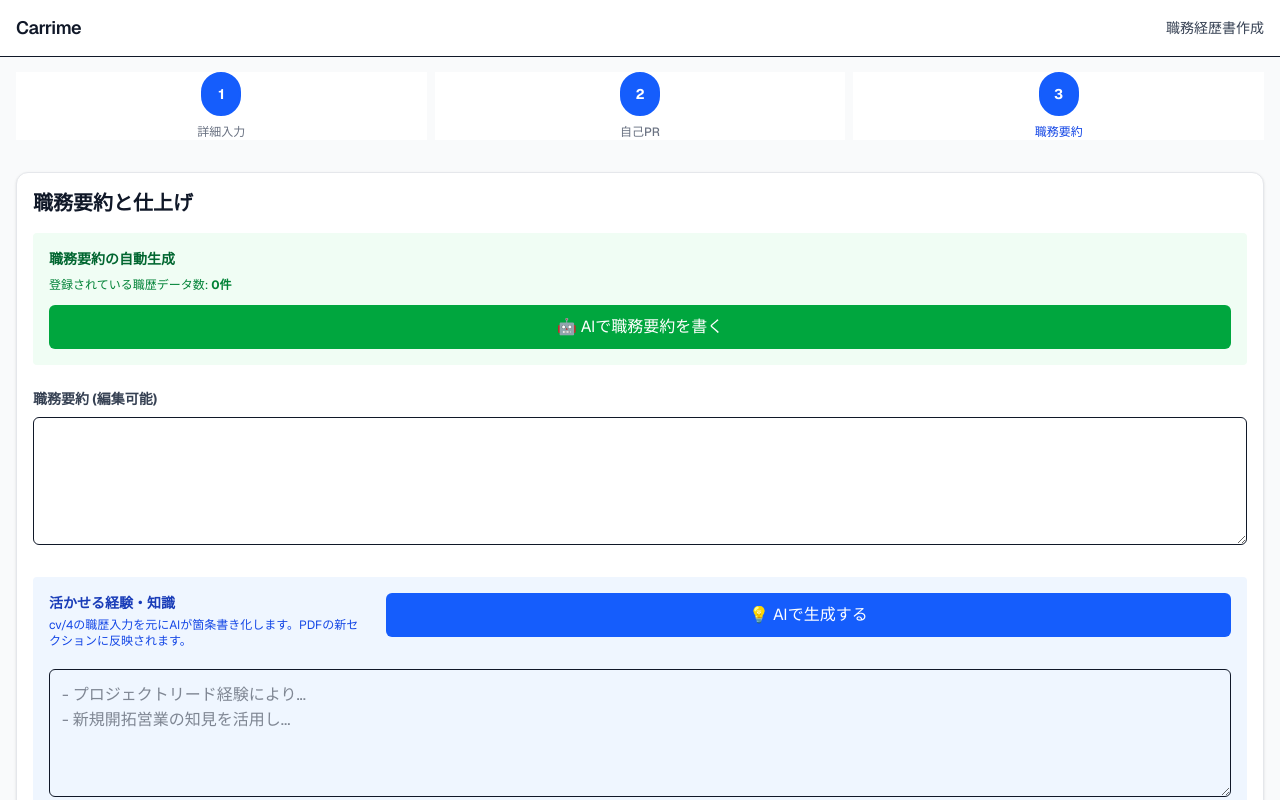
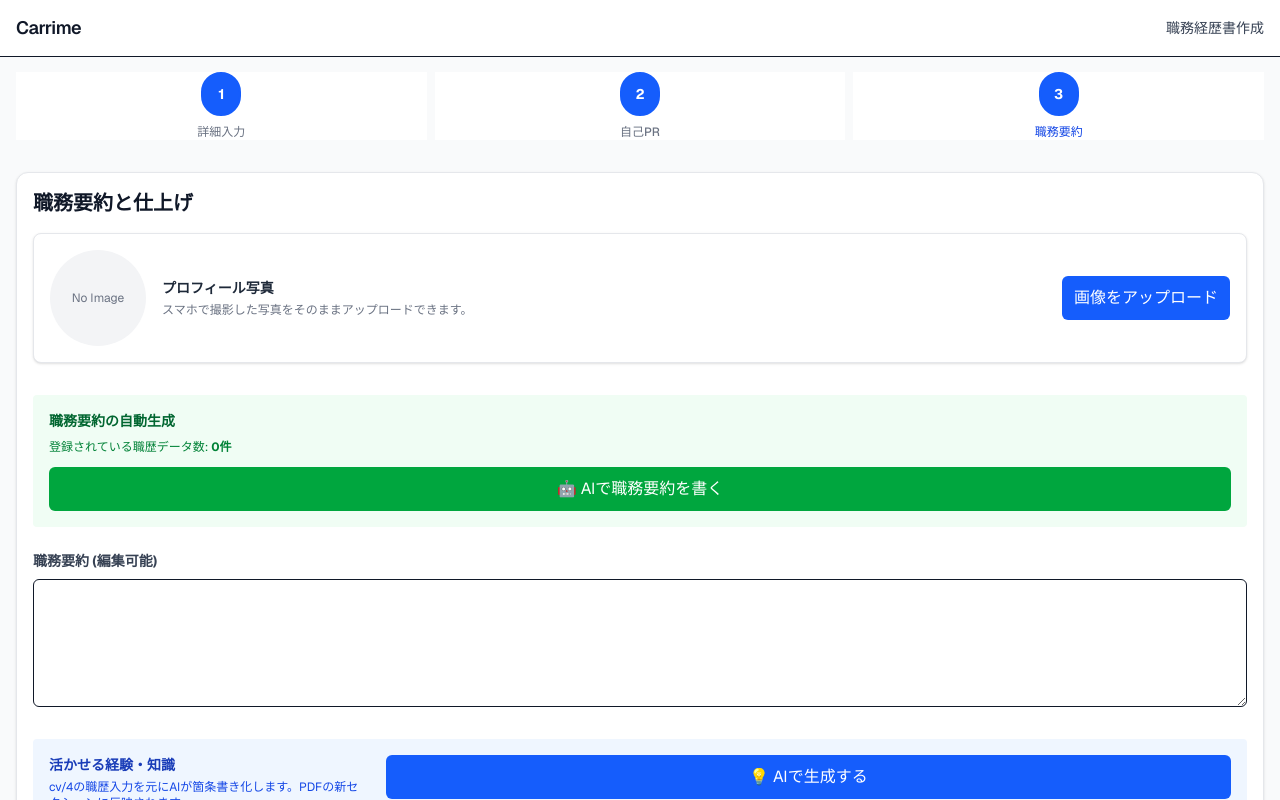
Before and after one commit to ANOSkdy/resume_aidesu, a Next.js app: page /cv/3 in a window 1280 px wide. Shown: the top 800 px of the page. Built offline with nearby package versions, Linux system fonts and the light colour scheme; what @react-pdf/renderer would draw is missing.

Commit message:
Add profile photo upload UI to CV step 3

```diff
--- a/app/cv/3/page.tsx
+++ b/app/cv/3/page.tsx
@@ -1,6 +1,6 @@
 'use client';
 
-import React, { useState, useEffect } from 'react';
+import React, { useEffect, useRef, useState } from 'react';
 import { useRouter } from 'next/navigation';
 import { Button } from '@/components/ui/Button';
 import { PDFTrigger } from '@/components/pdf/PDFTrigger';
@@ -13,6 +13,12 @@ export default function CVStep3() {
   const [fullData, setFullData] = useState<any>(null);
   const [loadingAI, setLoadingAI] = useState(false);
   const [loadingExperienceAI, setLoadingExperienceAI] = useState(false);
+  const [profilePhotoUrl, setProfilePhotoUrl] = useState<string | null>(null);
+  const [uploadingPhoto, setUploadingPhoto] = useState(false);
+  const [uploadMessage, setUploadMessage] = useState<
+    { type: 'success' | 'error'; text: string } | null
+  >(null);
+  const fileInputRef = useRef<HTMLInputElement | null>(null);
 
   useEffect(() => {
     const resumeId = localStorage.getItem('carrimy_resume_id');
@@ -29,8 +35,63 @@ export default function CVStep3() {
         if (data.resume && (data.resume.transferable_skills || data.resume.experience_knowledge)) {
           setTransferableSkills(data.resume.transferable_skills || data.resume.experience_knowledge);
         }
+        if (data.resume && typeof data.resume.profilePhotoUrl === 'string') {
+          setProfilePhotoUrl(data.resume.profilePhotoUrl || null);
+        }
       });
   }, []);
+
+  const handleProfilePhotoUpload = async (
+    event: React.ChangeEvent<HTMLInputElement>,
+  ) => {
+    const file = event.target.files?.[0];
+    if (!file) {
+      setUploadMessage({ type: 'error', text: '画像ファイルが選択されていません' });
+      return;
+    }
+
+    const resumeId = fullData?.resume?.id || localStorage.getItem('carrimy_resume_id');
+    if (!resumeId) {
+      setUploadMessage({ type: 'error', text: '履歴書IDが見つかりませんでした' });
+      return;
+    }
+
+    const formData = new FormData();
+    formData.append('file', file);
+    formData.append('resumeId', resumeId);
+
+    setUploadingPhoto(true);
+    setUploadMessage(null);
+
+    try {
+      const res = await fetch('/api/data/resume/profile-photo', {
+        method: 'POST',
+        body: formData,
+      });
+
+      const json = await res.json();
+
+      if (res.ok && json.ok) {
+        const newUrl = json.profilePhotoUrl || null;
+        setProfilePhotoUrl(newUrl);
+        setFullData((prev: any) =>
+          prev
+            ? { ...prev, resume: { ...prev.resume, profilePhotoUrl: newUrl } }
+            : prev,
+        );
+        setUploadMessage({ type: 'success', text: 'プロフィール画像を更新しました' });
+        router.refresh();
+      } else {
+        throw new Error(json.error || 'Upload failed');
+      }
+    } catch (error) {
+      console.error('Profile photo upload failed:', error);
+      setUploadMessage({ type: 'error', text: 'プロフィール画像のアップロードに失敗しました' });
+    } finally {
+      setUploadingPhoto(false);
+      event.target.value = '';
+    }
+  };
 
   const buildCareerText = () => {
     if (!fullData || !fullData.works || fullData.works.length === 0) return '';
@@ -152,6 +213,59 @@ export default function CVStep3() {
     <div>
       <h2 className="text-xl font-bold mb-4">職務要約と仕上げ</h2>
 
+      <div className="mb-8 rounded-lg border border-gray-200 bg-white p-4 shadow-sm">
+        <div className="flex flex-col gap-4 sm:flex-row sm:items-center sm:justify-between">
+          <div className="flex items-center gap-4">
+            <div className="flex h-24 w-24 items-center justify-center overflow-hidden rounded-full bg-gray-100 text-xs text-gray-500">
+              {profilePhotoUrl ? (
+                // eslint-disable-next-line @next/next/no-img-element
+                <img
+                  src={profilePhotoUrl}
+                  alt="プロフィール写真"
+                  className="h-full w-full object-cover"
+                />
+              ) : (
+                <span className="text-center leading-tight">No Image</span>
+              )}
+            </div>
+            <div className="space-y-1">
+              <p className="text-sm font-bold text-gray-800">プロフィール写真</p>
+              <p className="text-xs text-gray-500">
+                スマホで撮影した写真をそのままアップロードできます。
+              </p>
+            </div>
+          </div>
+          <div className="flex w-full max-w-xs flex-col gap-2 sm:items-end">
+            <input
+              ref={fileInputRef}
+              type="file"
+              accept="image/*"
+              className="hidden"
+              onChange={handleProfilePhotoUpload}
+              disabled={uploadingPhoto}
+            />
+            <Button
+              type="button"
+              size="sm"
+              className="w-full sm:w-auto"
+              isLoading={uploadingPhoto}
+              onClick={() => fileInputRef.current?.click()}
+            >
+              {uploadingPhoto ? 'アップロード中...' : '画像をアップロード'}
+            </Button>
+            {uploadMessage ? (
+              <p
+                className={`text-xs ${
+                  uploadMessage.type === 'success' ? 'text-green-600' : 'text-red-600'
+                }`}
+              >
+                {uploadMessage.text}
+              </p>
+            ) : null}
+          </div>
+        </div>
+      </div>
+
       <div className="bg-green-50 p-4 rounded mb-6">
         <h3 className="font-bold text-sm mb-2 text-green-800">職務要約の自動生成</h3>
         <div className="text-xs text-green-700 mb-3">
```
